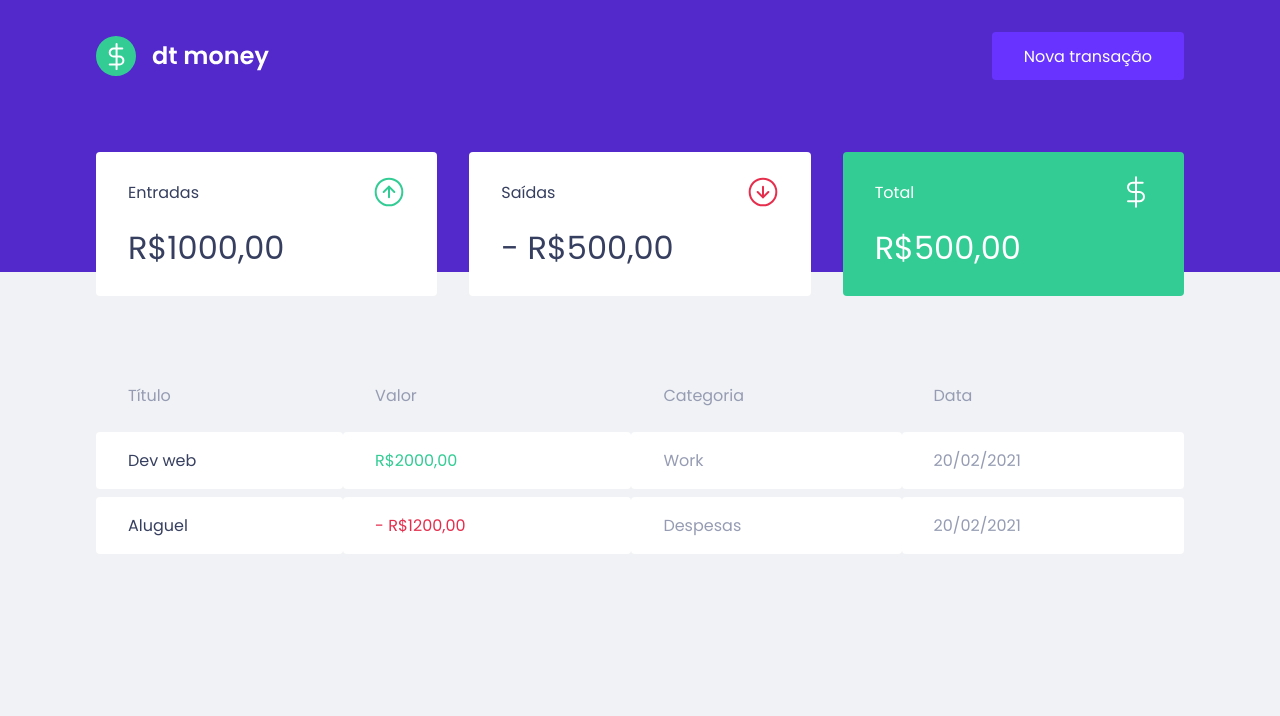
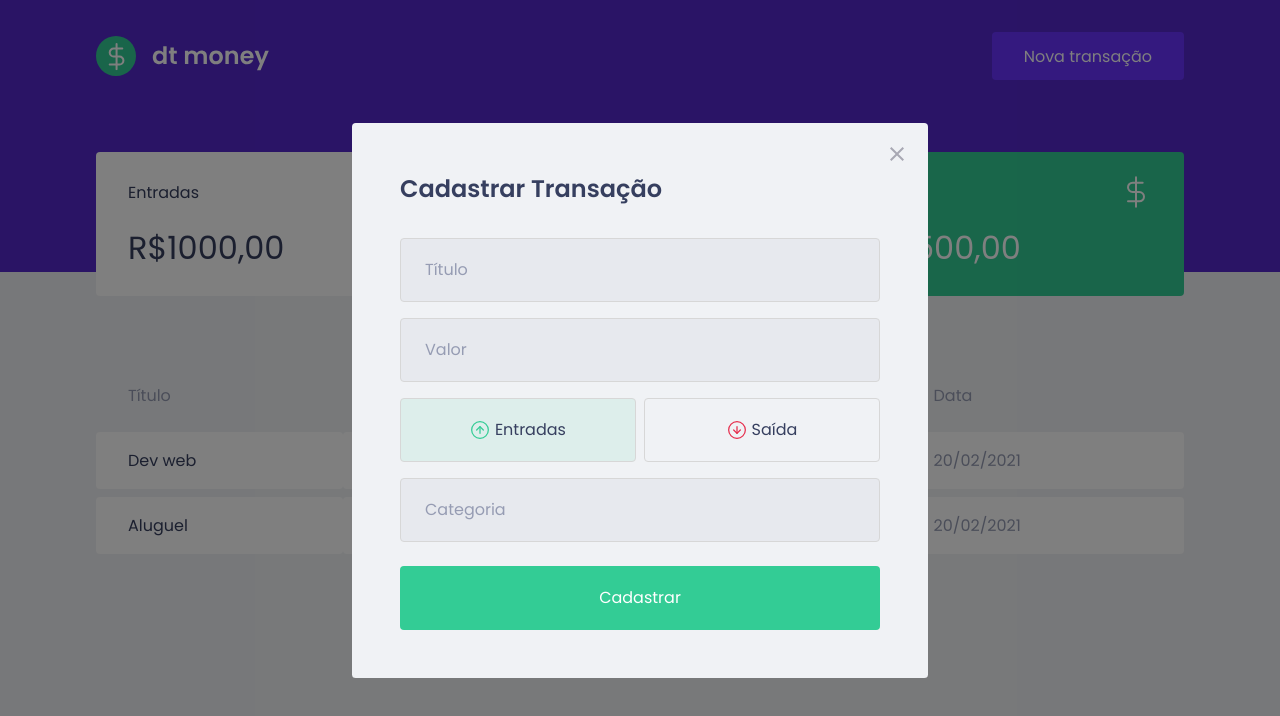
Before and after one commit to Gabriel-Valin/dt-money, a React (Vite) app: page / in a window 1280 px wide. Both pictures are taken after a click on the button "Nova transação". Shown: the top 716 px of the page. Built offline with nearby package versions, Linux system fonts and the light colour scheme; no server answers; what miragejs would draw is missing.

Commit message:
feat: finish style of React-Modal

```diff
--- a/package.json
+++ b/package.json
@@ -10,6 +10,7 @@
     "@types/styled-components": "^5.1.19",
     "axios": "^0.24.0",
     "miragejs": "^0.1.43",
+    "polished": "^4.1.3",
     "react": "^17.0.2",
     "react-dom": "^17.0.2",
     "react-modal": "^3.14.4",
@@ -18,6 +19,7 @@
   "devDependencies": {
     "@types/react": "^17.0.33",
     "@types/react-dom": "^17.0.10",
+    "@types/react-modal": "^3.13.1",
     "@vitejs/plugin-react": "^1.0.7",
     "typescript": "^4.4.4",
     "vite": "^2.7.2"
--- a/src/App.tsx
+++ b/src/App.tsx
@@ -1,12 +1,29 @@
+import { useState } from 'react'
 import { Dashboard } from "./components/Dashboard";
 import { Header } from "./components/Header";
+import { TransactionModal } from './components/TransactionModal';
 import { GlobalStyle } from "./styles/global";
+import Modal from 'react-modal'
+
+Modal.setAppElement('#root')
 
 export function App() {
+
+  const [transactionModal, setTransactionModal] = useState(false);
+
+  const handleOpenTransactionModal = () => {
+    setTransactionModal(true)
+  }
+
+  const handleCloseTransactionModal = () => {
+    setTransactionModal(false)
+  }
+
   return (
     <>
-      <Header />
+      <Header onOpenTransactionModal={handleOpenTransactionModal}/>
       <Dashboard />
+      <TransactionModal isOpen={transactionModal} onRequestClose={handleCloseTransactionModal} />
       <GlobalStyle />
     </>
   )
--- a/src/components/Header/index.tsx
+++ b/src/components/Header/index.tsx
@@ -1,12 +1,17 @@
 import logoImg from '../../assets/logo.svg'
 import { Container, Content } from './styles'
 
-export const Header = () => {
+type HeaderProps = {
+    onOpenTransactionModal: () => void;
+}
+
+export const Header = ({ onOpenTransactionModal }: HeaderProps) => {
+
     return (
         <Container>
             <Content>
                 <img src={logoImg} alt="dt money" />
-                <button type='button'>
+                <button type='button' onClick={onOpenTransactionModal}>
                     Nova transação
                 </button>
             </Content>
--- /dev/null
+++ b/src/components/TransactionModal/index.tsx
@@ -0,0 +1,55 @@
+import Modal from 'react-modal'
+import { Container, TypeTransaction, CustomRadioBox } from './styles'
+import closeImg from '../../assets/close.svg'
+import incomeImg from '../../assets/income.svg'
+import outcomeImg from '../../assets/outcome.svg'
+import { useState } from 'react'
+
+type TransactionModal = {
+    isOpen: boolean
+    onRequestClose: () => void
+}
+
+export const TransactionModal = ({ isOpen, onRequestClose }: TransactionModal) => {
+    const [typeTransaction, setTypeTransaction] = useState('deposit')
+
+    return (
+        <Modal
+            isOpen={isOpen}
+            onRequestClose={onRequestClose}
+            overlayClassName='react-modal-overlay'
+            className='react-modal-content'
+        >
+            <button type='button' onClick={onRequestClose} className='react-modal-close'>
+                <img src={closeImg} alt="Fechar" />
+            </button>
+            <Container>
+                <h2>Cadastrar Transação</h2>
+                <input placeholder='Título' />
+                <input type='number' placeholder='Valor' />
+                <TypeTransaction>
+                    <CustomRadioBox
+                        type='button'
+                        onClick={() => setTypeTransaction('deposit')}
+                        isActive={typeTransaction === 'deposit'}
+                        activeColor='green'
+                    >
+                        <img src={incomeImg} alt="Entrada" />
+                        <span>Entradas</span>
+                    </CustomRadioBox>
+                    <CustomRadioBox
+                        type='button'
+                        onClick={() => setTypeTransaction('withdraw')}
+                        isActive={typeTransaction === 'withdraw'}
+                        activeColor='red'
+                    >
+                        <img src={outcomeImg} alt="Saída" />
+                        <span>Saída</span>
+                    </CustomRadioBox>
+                </TypeTransaction>
+                <input placeholder='Categoria' />
+                <button type='submit'>Cadastrar</button>
+            </Container>
+      </Modal>
+    )
+}
--- /dev/null
+++ b/src/components/TransactionModal/styles.ts
@@ -0,0 +1,96 @@
+import styled from "styled-components";
+import { darken, transparentize } from 'polished'
+
+export const Container = styled.form`
+    h2 {
+        color: var(--text-title);
+        font-size: 1.5rem;
+        margin-bottom: 2rem;
+    }
+
+    input {
+        width: 100%;
+        padding: 0 1.5rem;
+        height: 4rem;
+        border-radius: 0.25rem;
+
+        border: 1px solid #d7d7d7;
+        background: #e7e9ee;
+
+        font-weight: 400;
+        font-size: 1rem;
+
+        &::placeholder {
+            color: var(--text-body);
+        }
+
+        & + input {
+            margin-top: 1rem;
+        }
+    }
+
+    button[type='submit'] {
+        width: 100%;
+        padding: 0 1.5rem;
+        height: 4rem;
+        background: var(--green);
+        color: #fff;
+        border-radius: 0.25rem;
+        border: 0;
+        font-size: 1rem;
+        margin-top: 1.5rem;
+
+        transition: filter 0.2s;
+
+        &:hover {
+            filter: brightness(0.9);
+        }
+    }
+`
+
+export const TypeTransaction = styled.div`
+    margin: 1rem 0;
+    display: grid;
+    grid-template-columns: 1fr 1fr;
+    gap: 0.5rem;
+`
+
+type CustomRadioBoxType = {
+    isActive: boolean
+    activeColor: 'green' | 'red'
+}
+
+const colors = {
+    green: '#33CC95',
+    red: '#E52E4D'
+}
+
+export const CustomRadioBox = styled.button<CustomRadioBoxType>`
+    height: 4rem;
+    border: 1px solid #d7d7d7;
+    border-radius: 0.25rem;
+
+    background: ${(props) => props.isActive ? transparentize(0.9, colors[props.activeColor]) : 'transparent'};
+
+    display: flex;
+    align-items: center;
+    justify-content: center;
+
+    transition: border-color 0.2s;
+
+    &:hover {
+        border-color: ${darken(0.1, '#d7d7d7')};
+    }
+
+    img {
+        width: 20px;
+        height: 20px;
+    }
+
+    span {
+        display: inline-block;
+        margin-left: 0.3rem;
+        font-size: 1rem;
+        color: var(--text-title);
+    }
+`
--- a/src/styles/global.ts
+++ b/src/styles/global.ts
@@ -57,4 +57,41 @@
         cursor: not-allowed;
     }
 
+    .react-modal-overlay {
+        background: rgba(0, 0, 0, 0.5);
+
+        position: fixed;
+        top: 0;
+        bottom: 0;
+        right: 0;
+        left: 0;
+
+        display: flex;
+        align-items: center;
+        justify-content: center;
+    }
+
+    .react-modal-content {
+        width: 100%;
+        max-width: 576px;
+        background: var(--background);
+        padding: 3rem;
+        position: relative;
+        border-radius: 0.24rem;
+    }
+
+    .react-modal-close {
+        position: absolute;
+        right: 1.5rem;
+        top: 1.5rem;
+        border: 0;
+        background: transparent;
+
+        transition: 0.1s;
+
+        &:hover {
+            filter: brightness(0.9)
+        }
+    }
+
 `
```
Also changed, not shown: 1 other file (tests, documents, lock files or other folders).
